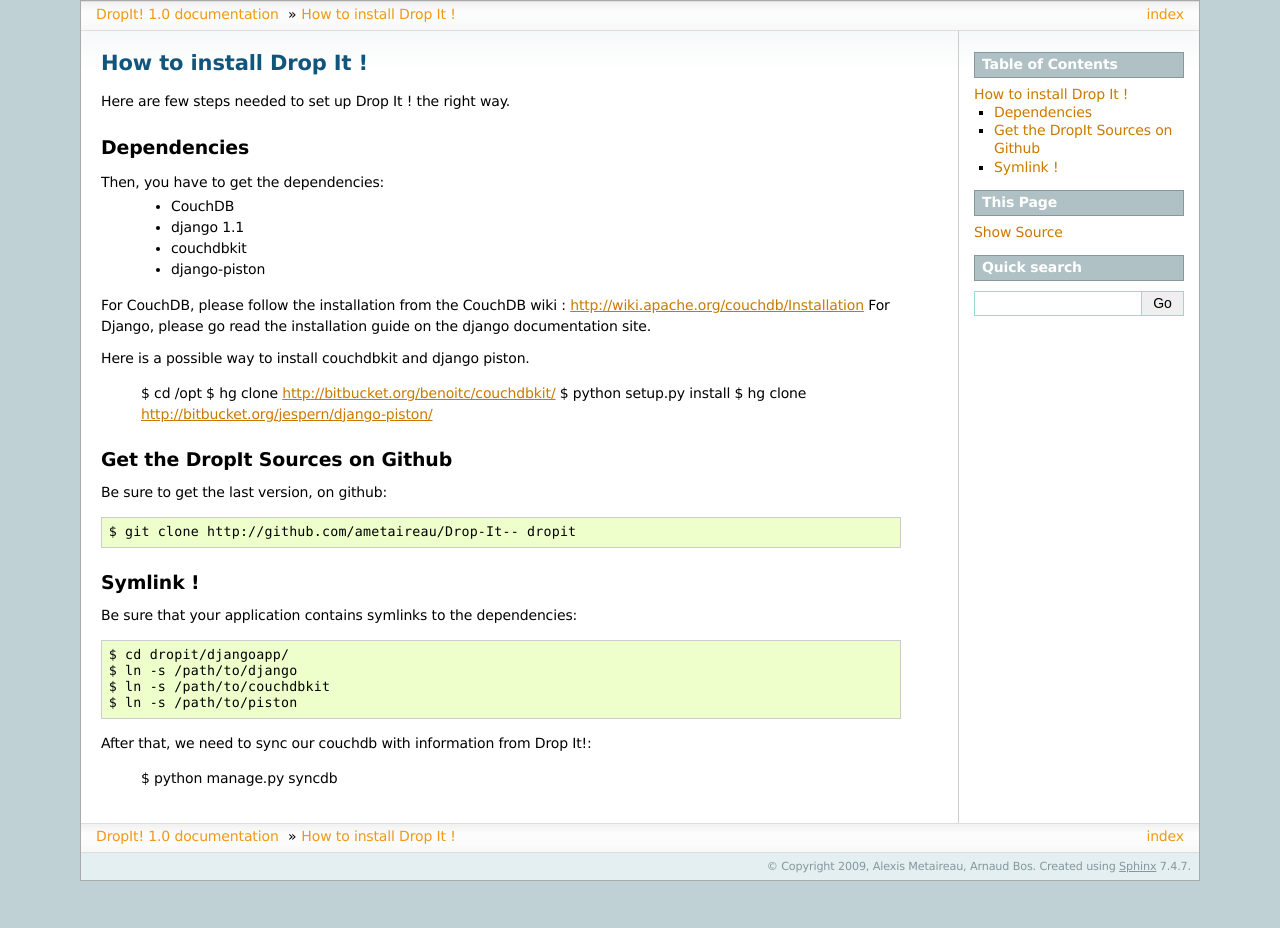
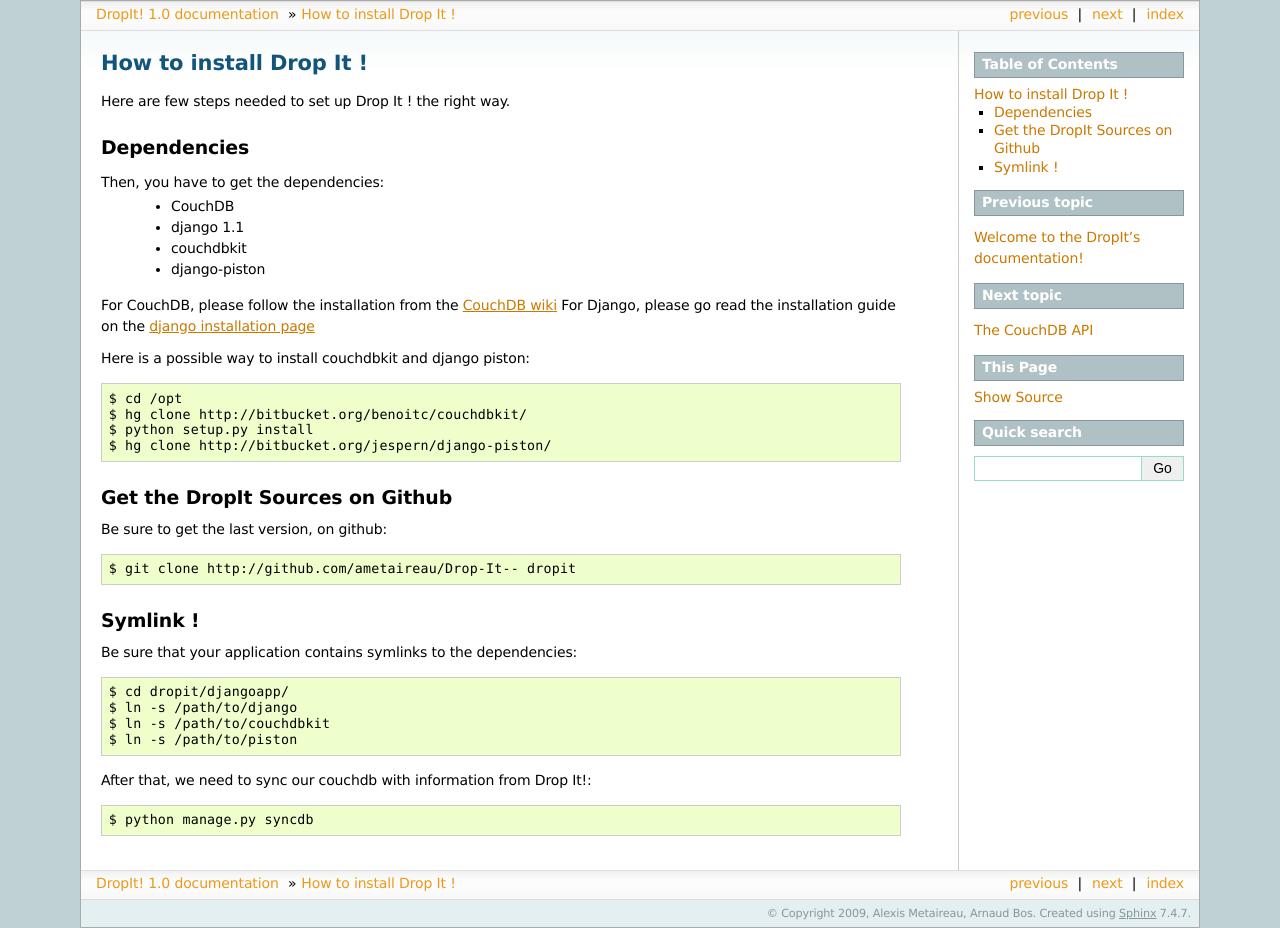
Before and after one commit to almet/dropit-common, a Sphinx documentation site: the page built from doc/source/install.rst, in a window 1280 px wide. Built offline with Sphinx 7.4.7, drawn with Linux system fonts in a browser that asks for light colours; pages that are not in the unit, such as notebooks, are missing from menus; before the commit the page ends 900 px from its top, so only the background shows below that.

Commit message:
install documentation updated

```diff
--- a/doc/source/index.rst
+++ b/doc/source/index.rst
@@ -12,6 +12,7 @@
 .. toctree::
    :maxdepth: 2
 
+   install
    couchdb
    djangosite
    phpsite
--- a/doc/source/install.rst
+++ b/doc/source/install.rst
@@ -13,10 +13,10 @@
  * couchdbkit
  * django-piston
 
-For CouchDB, please follow the installation from the CouchDB wiki : http://wiki.apache.org/couchdb/Installation
-For Django, please go read the installation guide on the django documentation site.
+For CouchDB, please follow the installation from the `CouchDB wiki`_
+For Django, please go read the installation guide on the `django installation page`_
 
-Here is a possible way to install couchdbkit and django piston.
+Here is a possible way to install couchdbkit and django piston::
 
 	$ cd /opt
 	$ hg clone http://bitbucket.org/benoitc/couchdbkit/
@@ -43,6 +43,9 @@
 	$ ln -s /path/to/piston
 
 
-After that, we need to sync our couchdb with information from Drop It!:
+After that, we need to sync our couchdb with information from Drop It!::
 
 	$ python manage.py syncdb
+
+.. _`CouchDB wiki`: http://wiki.apache.org/couchdb/Installation
+.. _`django installation page`: http://docs.djangoproject.com/en/dev/intro/install/
```
Also changed, not shown: 11 other files.
